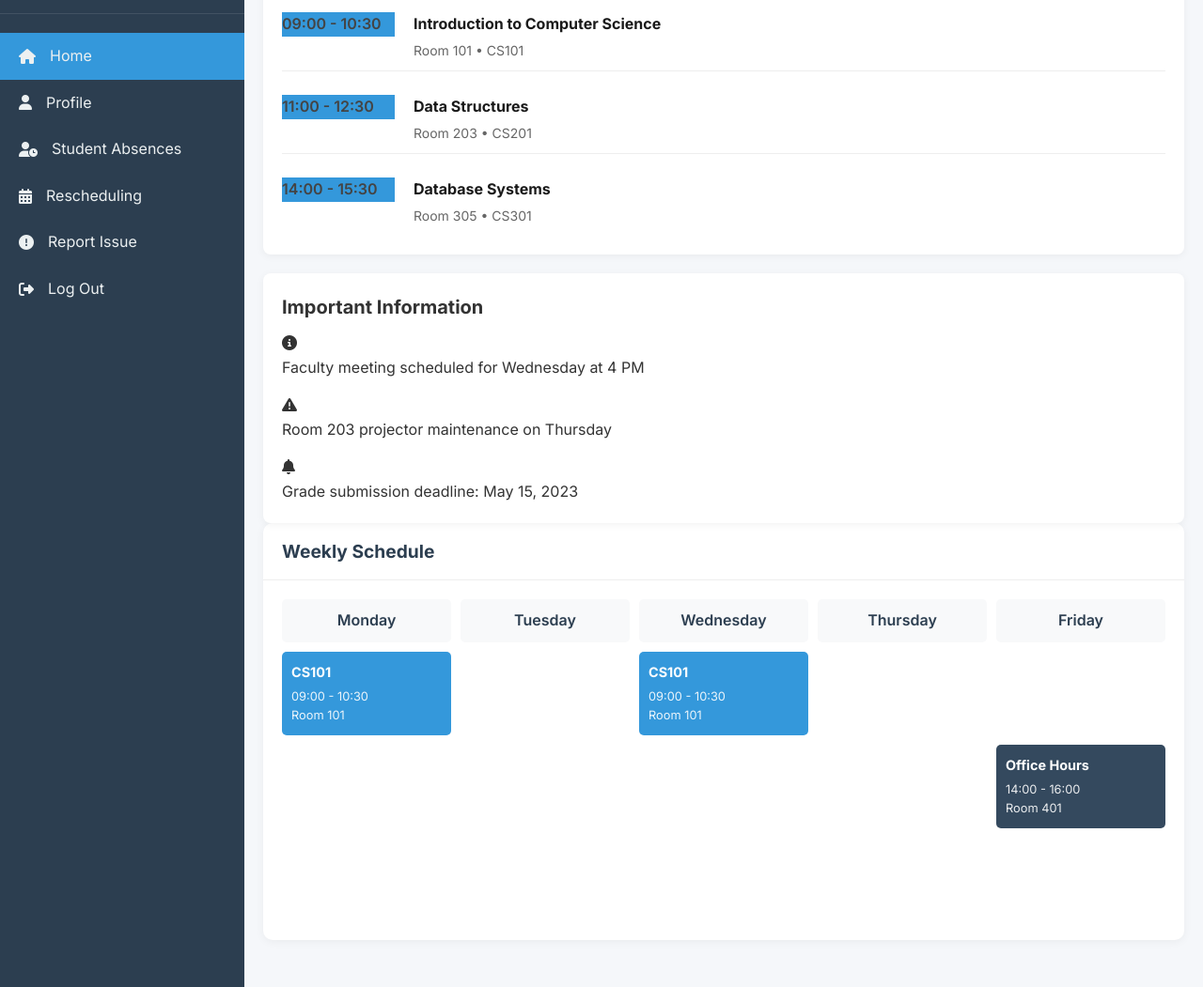
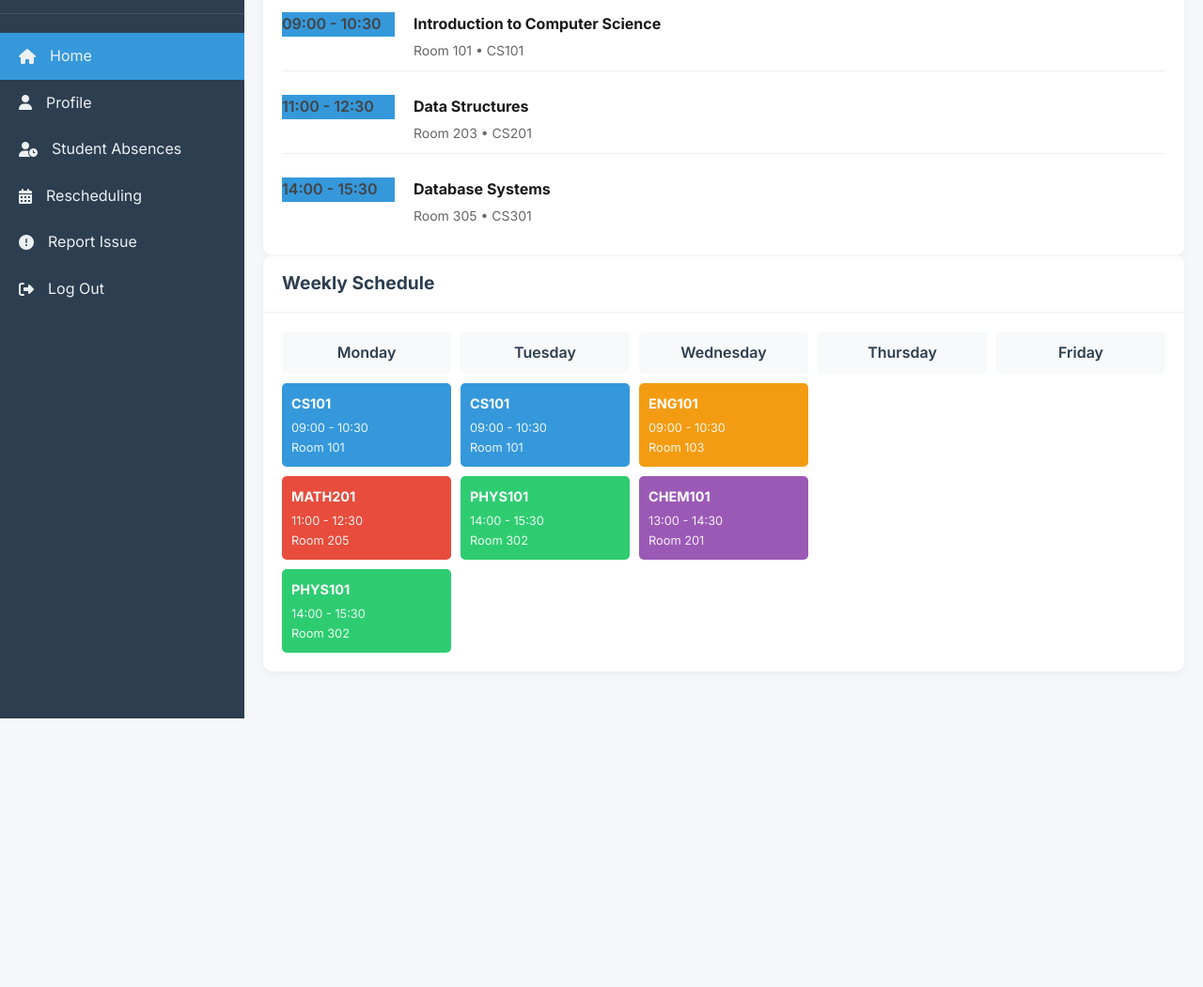
Before and after one commit to Mona-Sa/KSU_attend, a website: page public_html/facultyDashboard.html in a window 1280 px wide. Shown: the part 155-1206 px from the top of the page at 94% size. After the commit the page ends 920 px from the top, so only its background shows below. Drawn offline with Linux system fonts and the light colour scheme; files whose address does not match are found by name.

Commit message:
Add files via upload

```diff
--- a/public_html/facultyDashboard.html
+++ b/public_html/facultyDashboard.html
@@ -81,26 +81,8 @@
             </div>
           </div>
 
-          <div class="card">
-            <div class="card-header">
-              <h2>Important Information</h2>
         </div>
-            <div class="card-content">
-              <div class="info-item">
-                <i class="fas fa-info-circle"></i>
-                <p>Faculty meeting scheduled for Wednesday at 4 PM</p>
-              </div>
-              <div class="info-item">
-                <i class="fas fa-exclamation-triangle"></i>
-                <p>Room 203 projector maintenance on Thursday</p>
-              </div>
-              <div class="info-item">
-                <i class="fas fa-bell"></i>
-                <p>Grade submission deadline: May 15, 2023</p>
-              </div>
-            </div>
-          </div>
-        </div>
+
 
                 <div class="weekly-schedule">
                     <div class="section-header">
@@ -115,71 +97,57 @@
                             <div class="day-header">Friday</div>
                         </div>
                         <div class="schedule-grid">
+                            <!-- Monday -->
                             <div class="schedule-day">
                                 <div class="schedule-item cs101">
                                     <h4>CS101</h4>
                                     <p>09:00 - 10:30</p>
                                     <p>Room 101</p>
                                 </div>
-                <div class="schedule-item cs201">
-                  <h4>CS201</h4>
+                                <div class="schedule-item math201">
+                                    <h4>MATH201</h4>
                                     <p>11:00 - 12:30</p>
-                  <p>Room 203</p>
+                                    <p>Room 205</p>
                                 </div>
-                <div class="schedule-item cs301">
-                  <h4>CS301</h4>
+                                <div class="schedule-item phys101">
+                                    <h4>PHYS101</h4>
                                     <p>14:00 - 15:30</p>
-                  <p>Room 305</p>
+                                    <p>Room 302</p>
                                 </div>
                             </div>
-              <div class="schedule-day">
-                <div class="schedule-item cs102">
-                  <h4>CS102</h4>
-                  <p>09:00 - 10:30</p>
-                  <p>Room 102</p>
-                </div>
-                <div class="schedule-item cs202">
-                  <h4>CS202</h4>
-                  <p>13:00 - 14:30</p>
-                  <p>Room 204</p>
-                </div>
-              </div>
+
+
+
+
+                            <!-- Wednesday -->
                             <div class="schedule-day">
                                 <div class="schedule-item cs101">
                                     <h4>CS101</h4>
                                     <p>09:00 - 10:30</p>
                                     <p>Room 101</p>
                                 </div>
-                <div class="schedule-item cs301">
-                  <h4>CS301</h4>
+                                <div class="schedule-item phys101">
+                                    <h4>PHYS101</h4>
                                     <p>14:00 - 15:30</p>
-                  <p>Room 305</p>
+                                    <p>Room 302</p>
                                 </div>
                             </div>
+
+                            <!-- Thursday -->
                             <div class="schedule-day">
-                <div class="schedule-item cs102">
-                  <h4>CS102</h4>
+                                <div class="schedule-item eng101">
+                                    <h4>ENG101</h4>
                                     <p>09:00 - 10:30</p>
-                  <p>Room 102</p>
+                                    <p>Room 103</p>
                                 </div>
-                <div class="schedule-item cs202">
-                  <h4>CS202</h4>
+                                <div class="schedule-item chem101">
+                                    <h4>CHEM101</h4>
                                     <p>13:00 - 14:30</p>
-                  <p>Room 204</p>
+                                    <p>Room 201</p>
                                 </div>
                             </div>
-              <div class="schedule-day">
-                <div class="schedule-item cs201">
-                  <h4>CS201</h4>
-                  <p>11:00 - 12:30</p>
-                  <p>Room 203</p>
-                </div>
-                <div class="schedule-item office-hours">
-                  <h4>Office Hours</h4>
-                  <p>14:00 - 16:00</p>
-                  <p>Room 401</p>
-                </div>
-              </div>
+
+
                         </div>
                     </div>
                 </div>
```
Lines whose indentation alone changed are shown as unchanged.
